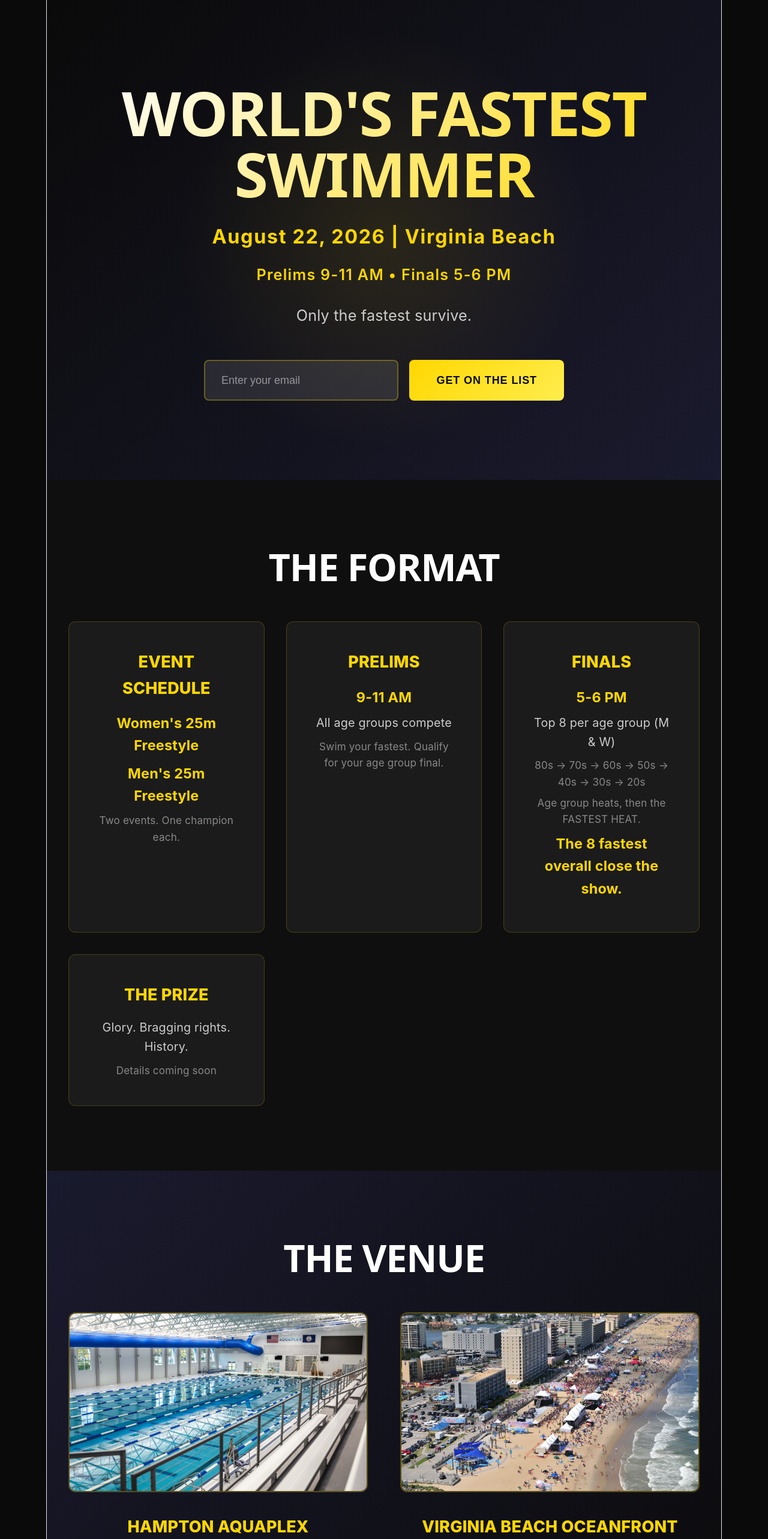
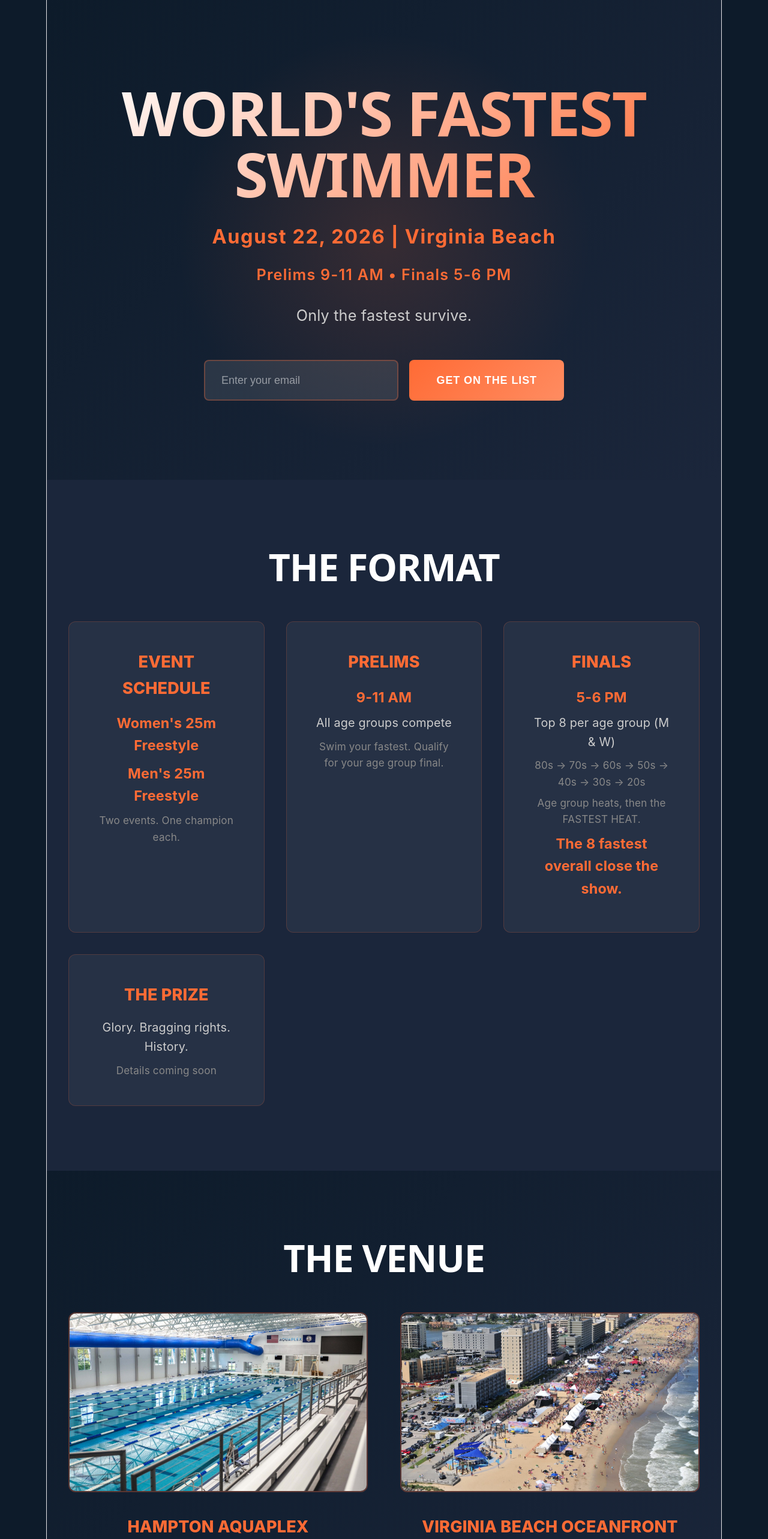
Before and after one commit to swimnerdtim/worldsfastestswimmer, a React (Vite) app: page / in a window 1280 px wide. Shown: the top 2566 px of the page at 60% size. Built offline with nearby package versions, Linux system fonts and the light colour scheme.

Commit message:
Apply Swimnerd brand colors (navy + orange)

```diff
--- a/src/App.css
+++ b/src/App.css
@@ -6,7 +6,7 @@
 
 body {
   font-family: -apple-system, BlinkMacSystemFont, 'Segoe UI', 'Roboto', sans-serif;
-  background: #0a0a0a;
+  background: #0D1B2A;
   color: #ffffff;
   line-height: 1.6;
 }
@@ -21,7 +21,7 @@ body {
   display: flex;
   align-items: center;
   justify-content: center;
-  background: linear-gradient(135deg, #0a0a0a 0%, #1a1a2e 100%);
+  background: linear-gradient(135deg, #0D1B2A 0%, #1B263B 100%);
   text-align: center;
   padding: 2rem;
   position: relative;
@@ -35,7 +35,7 @@ body {
   left: 0;
   right: 0;
   bottom: 0;
-  background: radial-gradient(circle at 50% 50%, rgba(255, 215, 0, 0.1) 0%, transparent 50%);
+  background: radial-gradient(circle at 50% 50%, rgba(255, 107, 53, 0.15) 0%, transparent 50%);
 }
 
 .hero-content {
@@ -50,7 +50,7 @@ body {
   letter-spacing: -0.02em;
   line-height: 1;
   margin-bottom: 1.5rem;
-  background: linear-gradient(135deg, #ffffff 0%, #ffd700 100%);
+  background: linear-gradient(135deg, #ffffff 0%, #FF6B35 100%);
   -webkit-background-clip: text;
   -webkit-text-fill-color: transparent;
   background-clip: text;
@@ -59,7 +59,7 @@ body {
 
 .hero-subtitle {
   font-size: clamp(1.2rem, 3vw, 1.8rem);
-  color: #ffd700;
+  color: #FF6B35;
   font-weight: 700;
   margin-bottom: 1rem;
   letter-spacing: 0.05em;
@@ -67,7 +67,7 @@ body {
 
 .hero-tagline {
   font-size: clamp(1rem, 2vw, 1.4rem);
-  color: #ffd700;
+  color: #FF6B35;
   font-weight: 600;
   margin-bottom: 1.5rem;
   letter-spacing: 0.05em;
@@ -98,7 +98,7 @@ body {
   padding: 1.2rem 1.5rem;
   font-size: 1rem;
   background: rgba(255, 255, 255, 0.1);
-  border: 2px solid rgba(255, 215, 0, 0.3);
+  border: 2px solid rgba(255, 107, 53, 0.3);
   border-radius: 8px;
   color: #ffffff;
   transition: all 0.3s ease;
@@ -106,7 +106,7 @@ body {
 
 .email-input:focus {
   outline: none;
-  border-color: #ffd700;
+  border-color: #FF6B35;
   background: rgba(255, 255, 255, 0.15);
 }
 
@@ -118,8 +118,8 @@ body {
   padding: 1.2rem 2.5rem;
   font-size: 1rem;
   font-weight: 700;
-  background: linear-gradient(135deg, #ffd700 0%, #ffed4e 100%);
-  color: #0a0a0a;
+  background: linear-gradient(135deg, #FF6B35 0%, #FF8C61 100%);
+  color: #ffffff;
   border: none;
   border-radius: 8px;
   cursor: pointer;
@@ -131,7 +131,7 @@ body {
 
 .cta-button:hover {
   transform: translateY(-2px);
-  box-shadow: 0 10px 30px rgba(255, 215, 0, 0.3);
+  box-shadow: 0 10px 30px rgba(255, 107, 53, 0.4);
 }
 
 .cta-button:active {
@@ -170,7 +170,7 @@ h3 {
 
 /* Format Section */
 .format {
-  background: #0f0f0f;
+  background: #1B263B;
 }
 
 .format-grid {
@@ -183,19 +183,19 @@ h3 {
   background: rgba(255, 255, 255, 0.05);
   padding: 2.5rem;
   border-radius: 12px;
-  border: 1px solid rgba(255, 215, 0, 0.2);
+  border: 1px solid rgba(255, 107, 53, 0.2);
   transition: all 0.3s ease;
   text-align: center;
 }
 
 .format-card:hover {
   transform: translateY(-5px);
-  border-color: rgba(255, 215, 0, 0.5);
+  border-color: rgba(255, 107, 53, 0.5);
   background: rgba(255, 255, 255, 0.08);
 }
 
 .format-card h3 {
-  color: #ffd700 !important;
+  color: #FF6B35 !important;
   font-size: 1.5rem;
   margin-bottom: 1rem;
   font-weight: 800;
@@ -208,7 +208,7 @@ h3 {
 }
 
 .format-card .highlight {
-  color: #ffd700;
+  color: #FF6B35;
   font-size: 1.3rem;
   font-weight: 700;
   margin: 0.5rem 0;
@@ -222,7 +222,7 @@ h3 {
 
 /* Venue Section */
 .venue {
-  background: linear-gradient(135deg, #1a1a2e 0%, #0a0a0a 100%);
+  background: linear-gradient(135deg, #0D1B2A 0%, #1B263B 100%);
 }
 
 .venue-grid {
@@ -241,11 +241,11 @@ h3 {
   object-fit: cover;
   border-radius: 12px;
   margin-bottom: 1.5rem;
-  border: 2px solid rgba(255, 215, 0, 0.3);
+  border: 2px solid rgba(255, 107, 53, 0.3);
 }
 
 .venue-card h3 {
-  color: #ffd700 !important;
+  color: #FF6B35 !important;
   font-size: 1.5rem;
   margin-bottom: 1rem;
   font-weight: 800;
@@ -272,7 +272,7 @@ h3 {
 
 /* Stakes Section */
 .stakes {
-  background: #0a0a0a;
+  background: #1B263B;
   text-align: center;
 }
 
@@ -295,7 +295,7 @@ h3 {
 }
 
 .stakes-highlight {
-  color: #ffd700 !important;
+  color: #FF6B35 !important;
   font-weight: 700;
   font-size: clamp(1.2rem, 2.8vw, 1.8rem) !important;
   margin: 2rem 0 !important;
@@ -310,12 +310,12 @@ h3 {
 
 /* Final CTA Section */
 .final-cta {
-  background: linear-gradient(135deg, #1a1a2e 0%, #0a0a0a 100%);
+  background: linear-gradient(135deg, #0D1B2A 0%, #1B263B 100%);
   text-align: center;
 }
 
 .final-cta h2 {
-  color: #ffd700;
+  color: #FF6B35;
   margin-bottom: 1.5rem;
 }
 
@@ -334,14 +334,14 @@ h3 {
 }
 
 .footer a {
-  color: #ffd700;
+  color: #FF6B35;
   text-decoration: none;
   font-weight: 600;
   transition: color 0.3s ease;
 }
 
 .footer a:hover {
-  color: #ffed4e;
+  color: #FF8C61;
 }
 
 /* Responsive */
```
